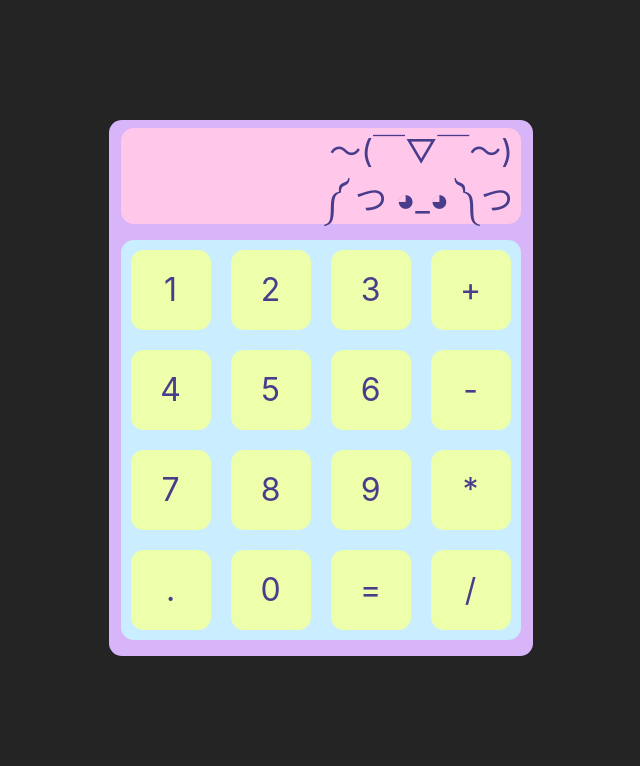
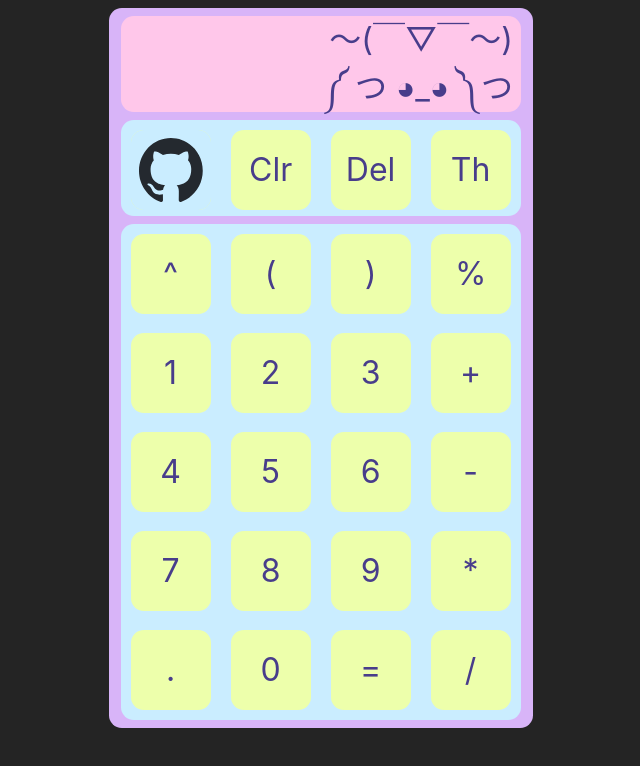
Before and after one commit to asad-Md/calculator, a React (Vite) app: page / in a window 1280 px wide. Shown: the top 766 px of the page, without its empty margins (319-959 px from the left). Built offline with nearby package versions, Linux system fonts and the light colour scheme.

Commit message:
more of buttons

```diff
--- a/src/App.css
+++ b/src/App.css
@@ -1,19 +1,19 @@
 #root {
   max-width: 1280px;
   margin: 0 auto;
-  padding: 2rem;
+  padding: 0;
   text-align: center;
 }
 
 #calcContainer {
-  margin: 10dvh auto;
+  margin: 1dvh auto auto auto;
   display: flex;
   flex-direction: column;
   align-items: center;
   /* justify-content: space-between; */
   background-color: #D8B4F8;
   width: 51dvh;
-  height: 65dvh;
+  height: 88dvh;
   padding:1dvh;
   border-radius: 1.6dvh;
 }
--- a/src/App.jsx
+++ b/src/App.jsx
@@ -10,7 +10,8 @@ function App() {
     <CalcContextProvider>
       <div id="calcContainer">
         <Display />
-        <Btns />
+        <Btns bType='util' />
+        <Btns bType='nums' />
       </div>
     </CalcContextProvider>
   )
--- a/src/components/Btn.jsx
+++ b/src/components/Btn.jsx
@@ -1,7 +1,10 @@
+import ghIcon from '../assets/gh.svg';
+import ghDark from '../assets/ghd.svg';
+export default function Btn({btn}) {
+    if ( btn === 'gh'){
+        btn = <a href='https://github.com/N0Uchan/calculator' ><img src={ghDark} alt='github' id='ghIcon'  /></a>
 
-
-export default function Btn({btn}) {
-
+    }
     return <div className='numBtn innBtns'>{btn}</div>
 }
 
--- a/src/components/Btns.css
+++ b/src/components/Btns.css
@@ -3,10 +3,22 @@
     display: grid;
     grid-template-columns: repeat(4, 1fr);
     width: 50dvh;
-    height: 50dvh;
+    height: 62dvh;
     /* padding:2.5dvh; */
     border-radius: 1.6dvh;
     margin-top: 1dvh;
+    background-color:#CAEDFF;
+    color:rgb(201, 155, 237);
+  }
+
+  #utilCont {
+    display: grid;
+    grid-template-columns: repeat(4, 1fr);
+    width: 50dvh;
+    height: 12dvh;
+    /* padding:2.5dvh; */
+    border-radius: 1.6dvh;
+    margin-top: 0dvh;
     background-color:#CAEDFF;
     color:rgb(201, 155, 237);
   }
@@ -30,3 +42,20 @@
     transition: all 0.3s;
     margin: 1.2dvh;
   }
+
+  #ghIcon{
+    display: flex;
+    flex-direction: column;
+    align-items: center;
+    justify-content: center;
+    border-radius: 1.6dvh;
+    color: darkslateblue;
+    background-color: #CAEDFF;
+    font-size: 4dvh;
+    width: 8dvh;
+    height: 8dvh;
+    cursor: pointer;
+    padding:1dvh;
+    transition: all 0.3s;
+    margin: 1.2dvh;
+  }
--- a/src/components/BtnsContainer.jsx
+++ b/src/components/BtnsContainer.jsx
@@ -1,14 +1,23 @@
 import "./Btns.css";
 import Btn from "./Btn";
 
-const btns = [ 1, 2, 3, "+", 4, 5, 6, "-", 7, 8, 9, "*", ".", 0, "=", "/"];
 
-export default function Btns() {
+const btns = ['^','(',')','%' ,1, 2, 3, "+", 4, 5, 6, "-", 7, 8, 9, "*", ".", 0, "=", "/"];
+const util = ['gh','Clr','Del','Th']
+export default function Btns({bType}) {
+    let btnsComp, btnsId;
+    if(bType==='nums'){btnsComp =btns.map((btn, i) => {
+            btnsId='btnsCont'
+            return <Btn key={i} btn={btn} /> ;
+        })}
+    else if(bType==='util'){btnsComp =util.map((btn, i) => {
+            btnsId='utilCont'
+            return <Btn key={i} btn={btn} /> ;
+        })}
+
   return (
-    <div id='btnsCont'>
-        {btns.map((btn, i) => {
-            return <Btn key={i} btn={btn} />;
-        })}
+    <div id={btnsId}>
+        {btnsComp}
     </div>
   );
 }
```
Also changed, not shown: src/assets/gh.svg (added), src/assets/ghd.svg (added).
